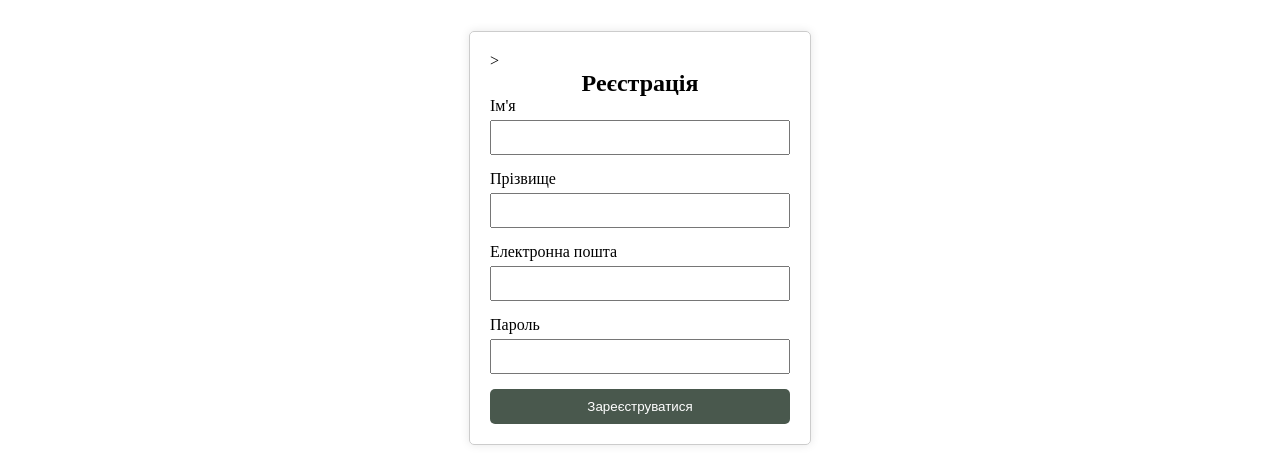
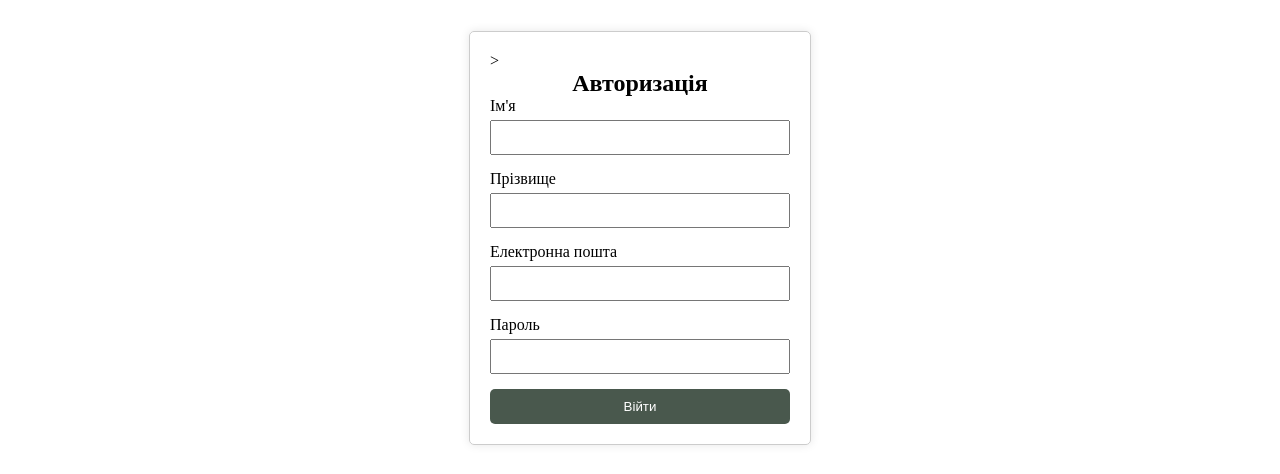
Before and after one commit to vi1281/WEB, a plain HTML site: page index.html in a window 1280 px wide. Both pictures are taken after a click on the button "Війти". Shown: the part 162-636 px from the top of the page. Drawn offline with Linux system fonts and the light colour scheme.

Commit message:
new commit

```diff
--- a/index.html
+++ b/index.html
@@ -23,7 +23,7 @@
     </header>
 
     <div class="registration-form" id="registrationForm"  style="display: none;">>
-        <h2>Реєстрація</h2>
+        <h2>Авторизація</h2>
         <form action="#" method="post">
             <div class="form-group">
                 <label for="firstName">Ім'я</label>
@@ -41,7 +41,7 @@
                 <label for="password">Пароль</label>
                 <input type="password" id="password" name="password" required>
             </div>
-            <button type="submit" class="submit-btn">Зареєструватися</button>
+            <button type="submit" class="submit-btn">Війти</button>
         </form>
     </div>
 
```
